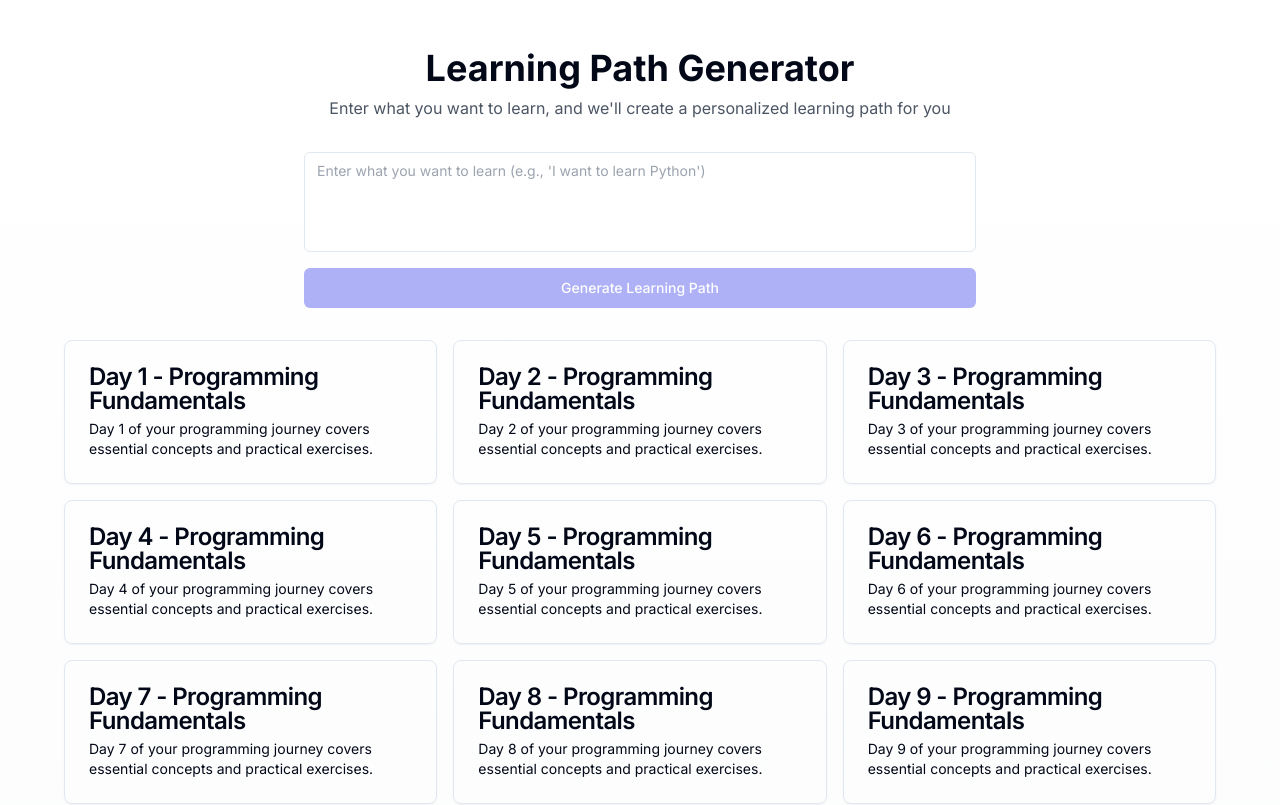
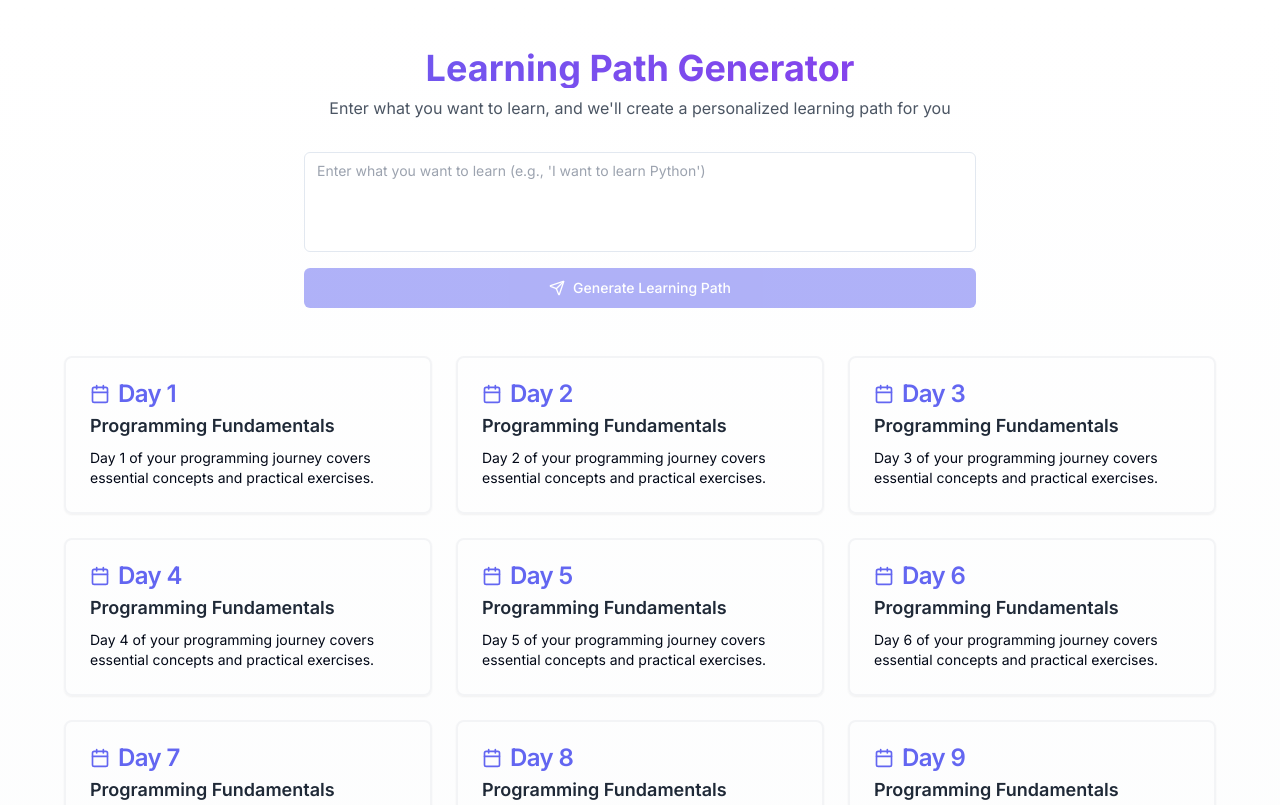
Before and after one commit to shiva-manu/learnflow-gateway, a React (Vite) app: page / in a window 1280 px wide. Shown: the top 805 px of the page. Built offline with nearby package versions, Linux system fonts and the light colour scheme.

Commit message:
Enhance UI with Shadcn Library
Updated components to utilize the Shadcn library for improved aesthetics and user experience. Adjusted styles and layouts to create a more visually appealing interface.
[skip gpt_engineer]

```diff
--- a/src/components/DayCard.tsx
+++ b/src/components/DayCard.tsx
@@ -1,6 +1,7 @@
 import { DayModule } from "@/types/learning";
 import { Card, CardHeader, CardTitle, CardDescription } from "@/components/ui/card";
 import { useNavigate } from "react-router-dom";
+import { Calendar } from "lucide-react";
 
 interface DayCardProps {
   day: DayModule;
@@ -11,14 +12,20 @@ const DayCard = ({ day }: DayCardProps) => {
 
   return (
     <Card
-      className="hover:shadow-lg transition-shadow cursor-pointer animate-fadeIn"
+      className="hover:shadow-lg transition-all duration-300 cursor-pointer animate-fadeIn hover:scale-105 border-2 border-gray-100"
       onClick={() => navigate(`/day/${day.day}`)}
     >
       <CardHeader>
-        <CardTitle className="flex items-center gap-2">
-          Day {day.day} - {day.title}
+        <CardTitle className="flex items-center gap-2 text-primary">
+          <Calendar className="w-5 h-5" />
+          Day {day.day}
         </CardTitle>
-        <CardDescription>{day.description}</CardDescription>
+        <div className="mt-2">
+          <h3 className="font-semibold text-lg text-gray-800">{day.title}</h3>
+          <CardDescription className="mt-2 line-clamp-2">
+            {day.description}
+          </CardDescription>
+        </div>
       </CardHeader>
     </Card>
   );
--- a/src/components/PromptInput.tsx
+++ b/src/components/PromptInput.tsx
@@ -1,6 +1,7 @@
 import React, { useState } from 'react';
 import { Button } from "@/components/ui/button";
 import { Textarea } from "@/components/ui/textarea";
+import { Send } from "lucide-react";
 
 interface PromptInputProps {
   onSubmit: (prompt: string) => void;
@@ -23,14 +24,24 @@ const PromptInput = ({ onSubmit, isLoading }: PromptInputProps) => {
         placeholder="Enter what you want to learn (e.g., 'I want to learn Python')"
         value={prompt}
         onChange={(e) => setPrompt(e.target.value)}
-        className="min-h-[100px] resize-none"
+        className="min-h-[100px] resize-none focus:ring-2 focus:ring-primary/20 transition-all"
       />
       <Button
         type="submit"
-        className="w-full"
+        className="w-full gap-2 bg-primary hover:bg-primary/90 transition-colors"
         disabled={isLoading || !prompt.trim()}
       >
-        {isLoading ? "Processing..." : "Generate Learning Path"}
+        {isLoading ? (
+          <>
+            <div className="animate-spin rounded-full h-4 w-4 border-2 border-white border-t-transparent"></div>
+            Processing...
+          </>
+        ) : (
+          <>
+            <Send className="w-4 h-4" />
+            Generate Learning Path
+          </>
+        )}
       </Button>
     </form>
   );
--- a/src/pages/Index.tsx
+++ b/src/pages/Index.tsx
@@ -17,7 +17,9 @@ const Index = () => {
   return (
     <div className="min-h-screen bg-gradient-to-b from-white to-gray-50 py-12 px-4">
       <div className="max-w-6xl mx-auto">
-        <h1 className="text-4xl font-bold text-center mb-2">Learning Path Generator</h1>
+        <h1 className="text-4xl font-bold text-center mb-2 bg-gradient-to-r from-primary to-purple-600 text-transparent bg-clip-text">
+          Learning Path Generator
+        </h1>
         <p className="text-gray-600 text-center mb-8">
           Enter what you want to learn, and we'll create a personalized learning path for you
         </p>
@@ -30,7 +32,7 @@ const Index = () => {
           </div>
         )}
 
-        <div className="grid grid-cols-1 md:grid-cols-2 lg:grid-cols-3 gap-4 mt-8">
+        <div className="grid grid-cols-1 md:grid-cols-2 lg:grid-cols-3 gap-6 mt-12">
           {mockLearningPath.map((day) => (
             <DayCard key={day.day} day={day} />
           ))}
```
